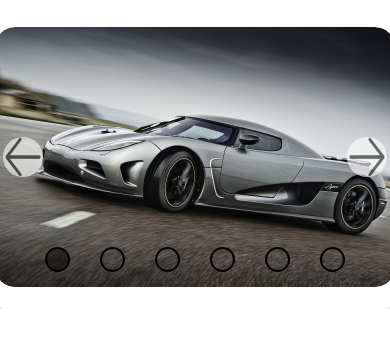
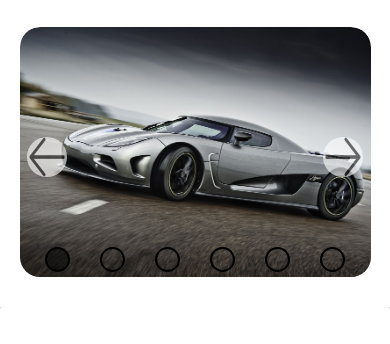
Before and after one commit to nicolasSchinagel/Realex, a plain HTML site: page cars/agera.html in a window 390 px wide. Shown: the part 43-387 px from the top of the page. Drawn offline with Linux system fonts and the light colour scheme.

Commit message:
adicionais1

```diff
--- a/src/css/car.css
+++ b/src/css/car.css
@@ -352,13 +352,13 @@ header{
         align-items: center;
     }
     #car{
-        width: 400px;
+        width: 90%;
         height: 260px;
         margin-bottom: 0px;
     }
     #img-car{
-        width: 420px;
-        height: 260px;
+        width: 100%;
+        height: 250px;
     }
     .buttons{
         width: 40px;
--- a/src/css/us.css
+++ b/src/css/us.css
@@ -125,14 +125,14 @@ header h4{
     .lefttype{
         margin-top: 80px;
         flex-direction: column;
-        height: 1000px;
+        height: 1200px;
         justify-content: center;
         align-items:center;
     }
     .righttype{
         margin-top: 80px;
         flex-direction: column;
-        height: 1000px;
+        height: 1200px;
         justify-content: center;
         align-items:center;
     }
```
